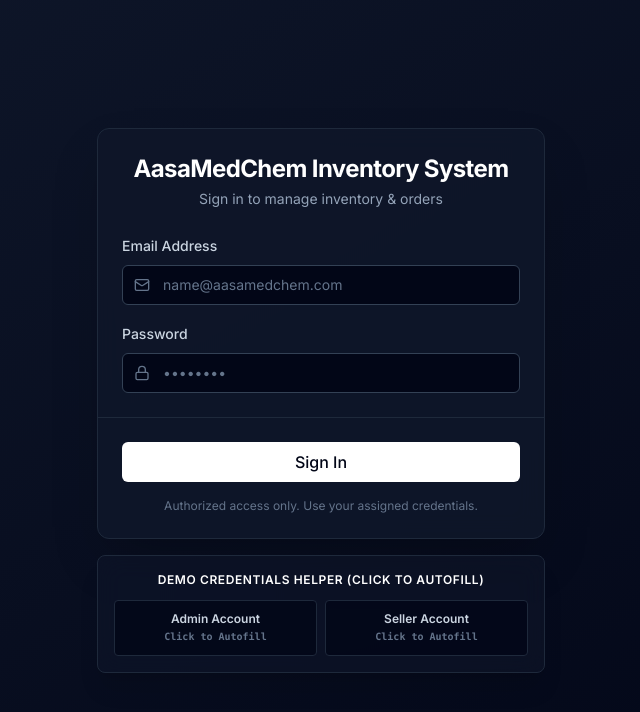
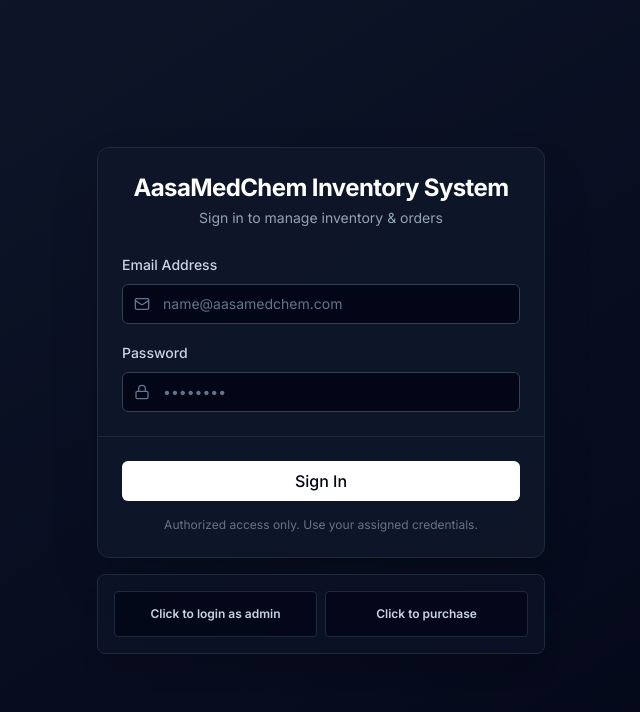
Before and after one commit to SIDxSingh/assignment-Aasamedchem, a Next.js app: page /login in a window 1280 px wide. Shown: the top 712 px of the page, without its empty margins (319-959 px from the left). Built offline with nearby package versions, Linux system fonts and the light colour scheme.

Commit message:
style: modify quick-access helper labels as requested

```diff
--- a/src/app/login/page.tsx
+++ b/src/app/login/page.tsx
@@ -139,10 +139,7 @@ export default function LoginPage() {
         </Card>
 
         {/* Demo Credentials Quick-Access Helper */}
-        <div className="mt-4 rounded-lg border border-slate-800 bg-slate-900/60 p-4 text-sm text-slate-400 shadow-xl backdrop-blur-md">
-          <div className="font-semibold text-white mb-3 text-center text-xs uppercase tracking-wider">
-            Demo Credentials Helper (Click to Autofill)
-          </div>
+        <div className="mt-4 rounded-lg border border-slate-800 bg-slate-900/60 p-4 shadow-xl backdrop-blur-md">
           <div className="grid grid-cols-2 gap-2">
             <button
               type="button"
@@ -150,10 +147,9 @@ export default function LoginPage() {
                 setEmail('siddharthwizard123@gmail.com');
                 setPassword('Sid@2003');
               }}
-              className="flex flex-col items-center justify-center rounded border border-slate-800 bg-slate-950/80 p-2.5 text-xs text-slate-300 hover:bg-slate-900 transition hover:text-white"
+              className="flex flex-col items-center justify-center rounded border border-slate-800 bg-slate-950/80 p-3.5 text-xs font-semibold text-slate-300 hover:bg-slate-900 transition hover:text-white text-center"
             >
-              <span className="font-semibold">Admin Account</span>
-              <span className="text-[10px] text-slate-500 font-mono mt-0.5 font-semibold">Click to Autofill</span>
+              Click to login as admin
             </button>
             <button
               type="button"
@@ -161,10 +157,9 @@ export default function LoginPage() {
                 setEmail('sidsez@gmail.com');
                 setPassword('Sid@2003');
               }}
-              className="flex flex-col items-center justify-center rounded border border-slate-800 bg-slate-950/80 p-2.5 text-xs text-slate-300 hover:bg-slate-900 transition hover:text-white"
+              className="flex flex-col items-center justify-center rounded border border-slate-800 bg-slate-950/80 p-3.5 text-xs font-semibold text-slate-300 hover:bg-slate-900 transition hover:text-white text-center"
             >
-              <span className="font-semibold">Seller Account</span>
-              <span className="text-[10px] text-slate-500 font-mono mt-0.5 font-semibold">Click to Autofill</span>
+              Click to purchase
             </button>
           </div>
         </div>
```
